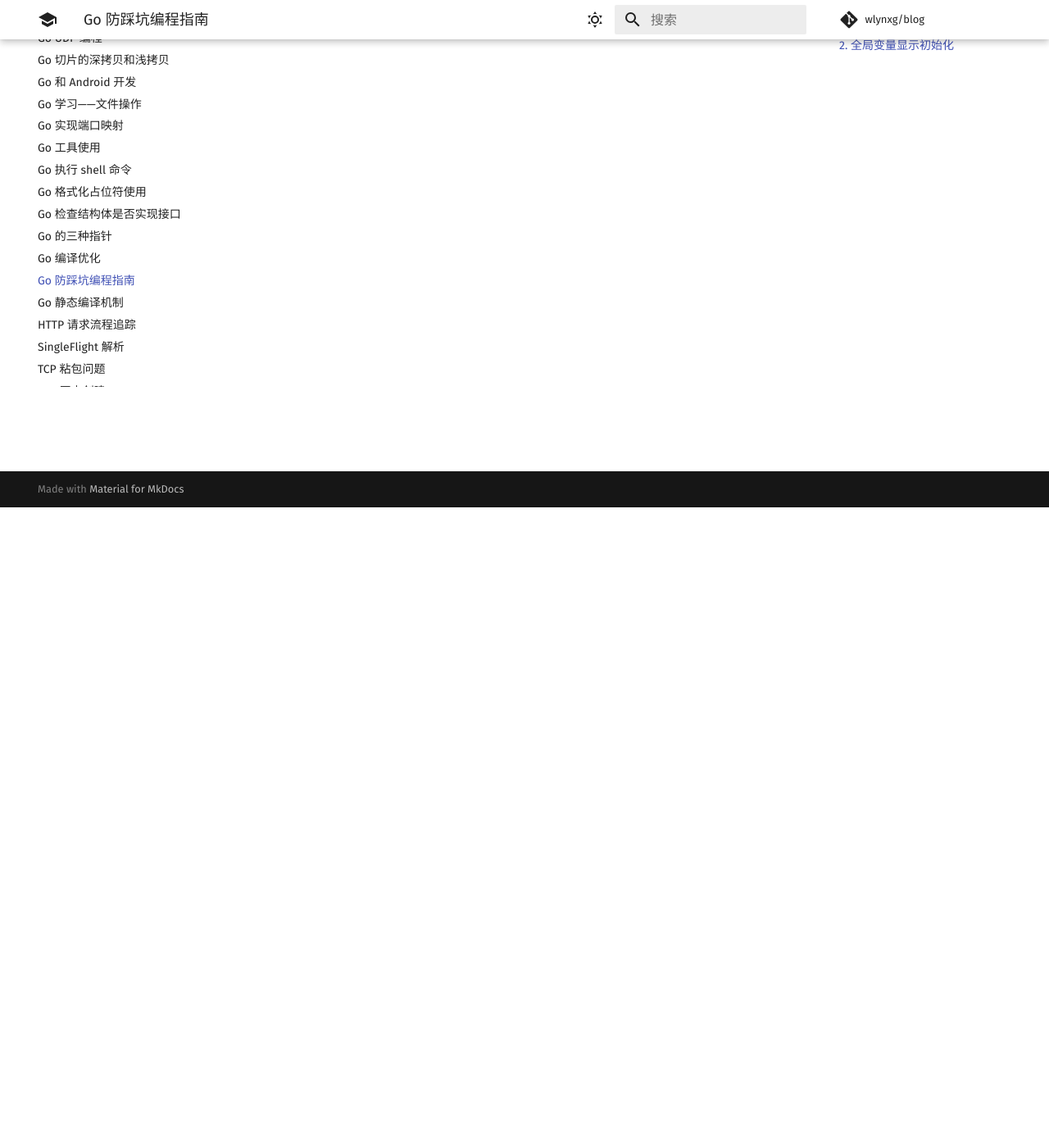
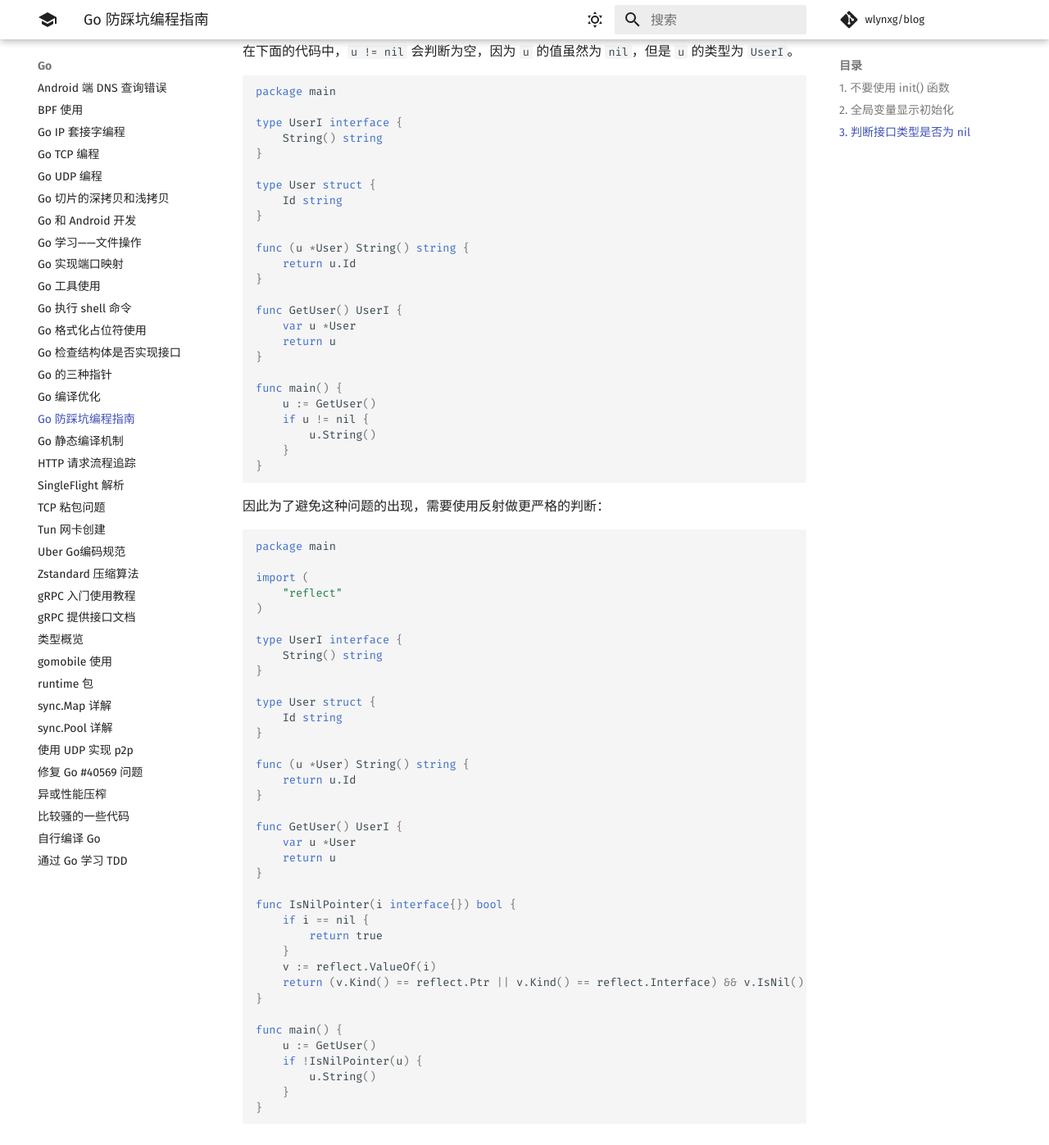
Before and after one commit to 1314liuwei/blog, an MkDocs documentation site: the page built from docs/Go/Go 防踩坑编程指南.md, in a window 1280 px wide and 1400 px high, scrolled down 781 px. Shown: the top 1397 px of the window at 82% size. Built offline with MkDocs 1.6.1 and Material for MkDocs 9.7.7, drawn with Linux system fonts in a browser that asks for light colours; comment, search, counter and statistics services are not loaded.

Commit message:
2024/10/17 周四

````diff
--- a/docs/Go/Go 防踩坑编程指南.md
+++ b/docs/Go/Go 防踩坑编程指南.md
@@ -15,3 +15,81 @@
 ## 2. 全局变量显示初始化
 
 复杂的全局变量初始化时，应当显示进行初始化。原因和 `1. 不要使用 init() 函数` 类似。因为全局变量初始化顺序和模块加载顺序强相关。当全局变量初始化逻辑存在依赖时，可能会由于模块加载顺序改变而产生出人意料的 Bug。
+
+
+
+## 3. 判断接口类型是否为 `nil`
+
+在 Go 中，当对象值为空，但是接口类型不为空时，如果直接判断 `v != nil` 会返回 `true`。
+
+在下面的代码中，`u != nil` 会判断为空，因为 `u` 的值虽然为 `nil`，但是 `u` 的类型为 `UserI`。
+
+```go
+package main
+
+type UserI interface {
+	String() string
+}
+
+type User struct {
+	Id string
+}
+
+func (u *User) String() string {
+	return u.Id
+}
+
+func GetUser() UserI {
+	var u *User
+	return u
+}
+
+func main() {
+	u := GetUser()
+	if u != nil {
+		u.String()
+	}
+}
+```
+
+因此为了避免这种问题的出现，需要使用反射做更严格的判断：
+
+```go
+package main
+
+import (
+	"reflect"
+)
+
+type UserI interface {
+	String() string
+}
+
+type User struct {
+	Id string
+}
+
+func (u *User) String() string {
+	return u.Id
+}
+
+func GetUser() UserI {
+	var u *User
+	return u
+}
+
+func IsNilPointer(i interface{}) bool {
+	if i == nil {
+		return true
+	}
+	v := reflect.ValueOf(i)
+	return (v.Kind() == reflect.Ptr || v.Kind() == reflect.Interface) && v.IsNil()
+}
+
+func main() {
+	u := GetUser()
+	if !IsNilPointer(u) {
+		u.String()
+	}
+}
+```
````
